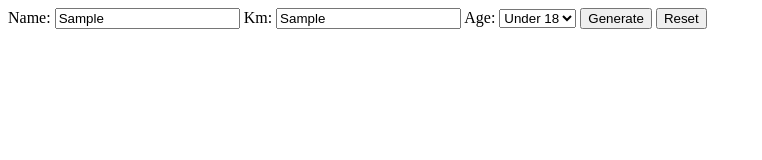
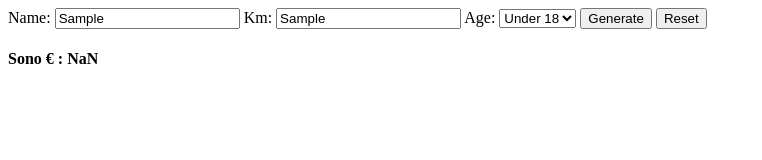
Before and after one commit to AriannaRuggirello/js-biglietto-treno-form, a plain HTML site: page index.html in a window 1280 px wide. Both pictures are taken after typing "Sample", "Sample" into the empty fields and a click on the button "Generate". Shown: the whole page, without its empty margins (0-762 px from the left). Drawn offline with Linux system fonts and the light colour scheme.

Commit message:
update 2 age

```diff
--- a/index.html
+++ b/index.html
@@ -26,9 +26,9 @@
         <button type="button">Reset</button>
     </section>
 
-    <!-- <section>
-        <h4 id="ticket_cost">ticket cost</h4>
-    </section> -->
+    <section>
+        <h4 id="price">ticket cost</h4>
+    </section>
 
     <script src="js/main.js"></script>
 </body>
--- a/js/main.js
+++ b/js/main.js
@@ -10,41 +10,40 @@
 
 function generate_ticket(){
     // var globali
-    let ticketDiscount, total, basePrice;
+    let userName, kmToGo, age, ticketRate, ticketCost, total;
 
     // chiedere il nome
-        var userName = document.getElementById("userName").value;
+        userName = document.getElementById("userName").value;
         console.log(userName)
 
     // Il numero di chilometri da percorrere
-        var kmToGo = document.getElementById("kmToGo").value;
+        kmToGo = document.getElementById("kmToGo").value;
         console.log(kmToGo)
 
     // Età del passeggero
-        var age = document.getElementById("ageSelector").value;
+        age = document.getElementById("ageSelector").value;
         console.log(age)
 
     // il prezzo del biglietto è definito in base ai km (0.21 € al km)
-        let ticketRate = (0.21);
-        let ticketCost = kmToGo * ticketRate;
+        ticketRate = (0.21);
+        ticketCost = kmToGo * ticketRate;
         console.log("train ticket costs " + ticketCost);
 
         // ticketCost = document.getElementById("ticket_cost").innerHTML = "il costo del biglietto è € " + ticketCost;
-
-
+        total = ticketCost;
 
         if (age == "under18") { // va applicato uno sconto del 20% per i minorenni
-            total = ticketCost -((ticketCost * 20) / 100) ;
+            total = ticketCost -(( ticketCost * 20 ) / 100) ;
 
         } else if (age == "over65") {// va applicato uno sconto del 40% per gli over 65
-            total = ticketCost -((ticketCost * 40) / 100)
+            total = ticketCost -(( ticketCost * 40 ) / 100) ;
         }
         else (age == "over18")
         {
-            total = ticketCost;
+
         }
 
         console.log(total);
-        document.getElementById("ticket_cost").innerHTML = " Sono € :" + " " + total.toFixed(2);
+        document.getElementById("price").innerHTML = " Sono € :" + " " + total.toFixed(2);
 
 }
```
